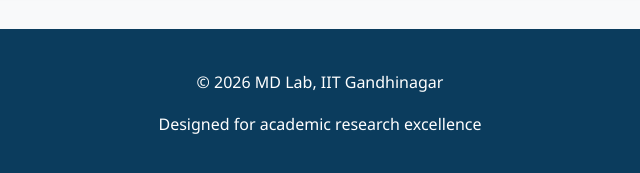
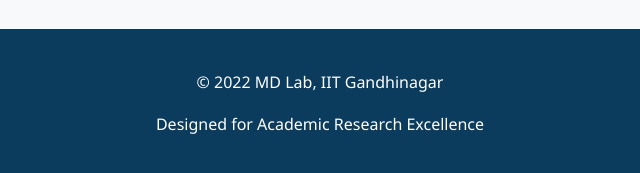
Before and after one commit to MD-Lab-IITGN/md-lab-iitgn.github.io, a plain HTML site: page contact.html in a window 1280 px wide. Shown: the part 637-810 px from the top of the page, 320-960 px from the left. Drawn offline with Linux system fonts and the light colour scheme.

Commit message:
Update contact.html

```diff
--- a/contact.html
+++ b/contact.html
@@ -89,8 +89,8 @@
 
 </section>
 <footer>
-    <p>© 2026 MD Lab, IIT Gandhinagar</p>
-    <p>Designed for academic research excellence</p>
+    <p>© 2022 MD Lab, IIT Gandhinagar</p>
+    <p>Designed for Academic Research Excellence</p>
 </footer>
 <script>
   const toggle = document.querySelector('.nav-toggle');
```
